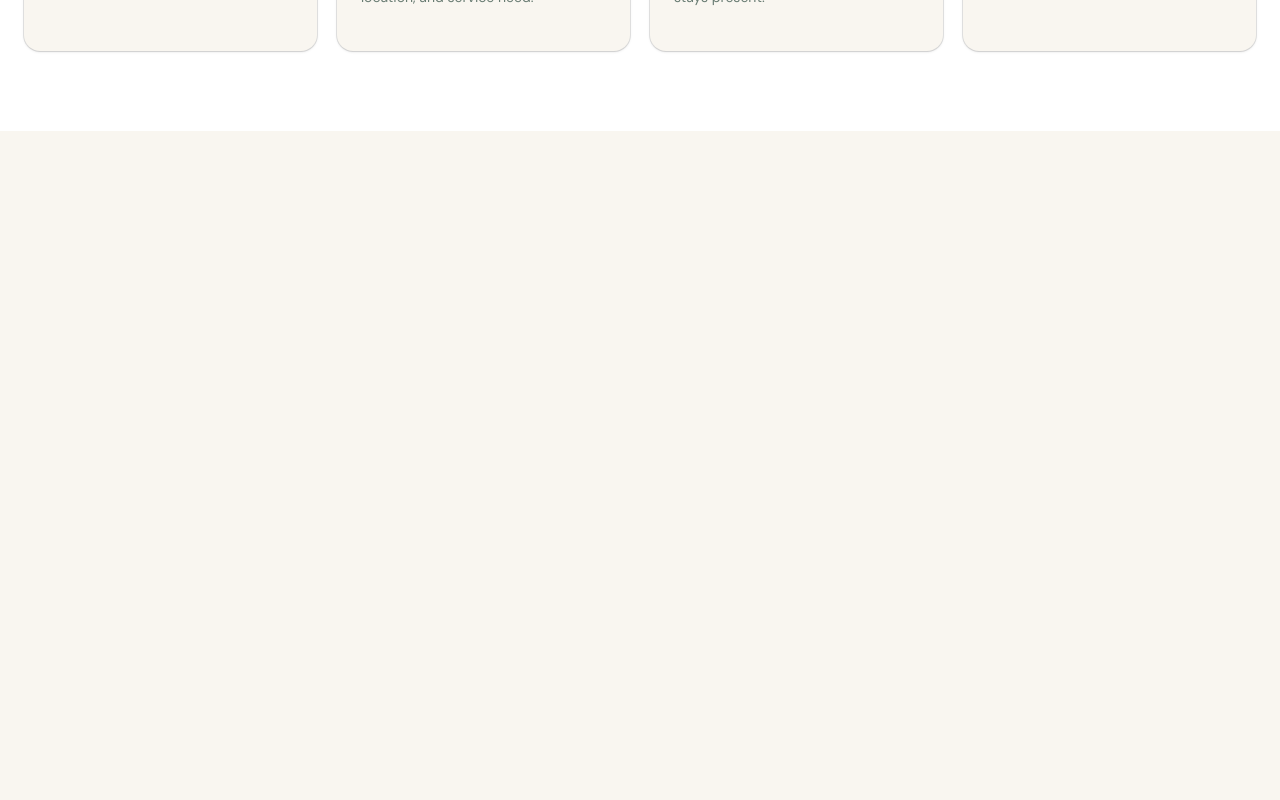
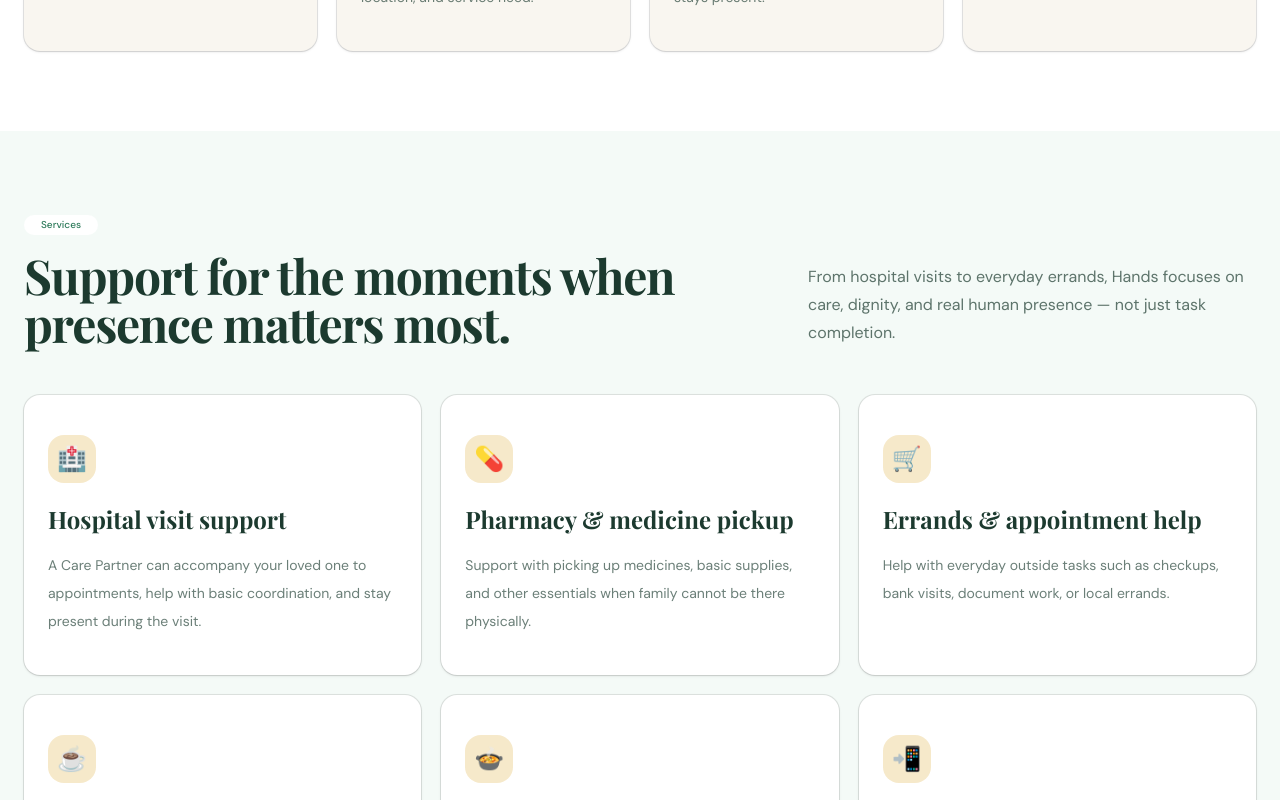
Before and after one commit to mdrafi28/Hands, a Next.js app: page / in a window 1280 px wide. Shown: the part 1600-2400 px from the top of the page. Before the commit the page ends 1731 px from the top, so only its background shows below. Built offline with nearby package versions, Linux system fonts and the light colour scheme; a web font is replaced by a local one.

Commit message:
Add services section

```diff
--- a/src/app/page.tsx
+++ b/src/app/page.tsx
@@ -228,6 +228,80 @@ export default function Home() {
           </div>
         </div>
       </section>
+            <section id="services" className="bg-brand-mist px-6 py-20">
+        <div className="mx-auto max-w-7xl">
+          <div className="flex flex-col justify-between gap-6 md:flex-row md:items-end">
+            <div className="max-w-2xl">
+              <Badge className="mb-4 rounded-full bg-white px-4 py-2 text-brand-green hover:bg-white">
+                Services
+              </Badge>
+
+              <h2 className="font-serif text-4xl font-bold tracking-tight text-brand-forest md:text-5xl">
+                Support for the moments when presence matters most.
+              </h2>
+            </div>
+
+            <p className="max-w-md text-base leading-7 text-brand-forest/70">
+              From hospital visits to everyday errands, Hands focuses on care,
+              dignity, and real human presence — not just task completion.
+            </p>
+          </div>
+
+          <div className="mt-12 grid gap-5 md:grid-cols-3">
+            {[
+              {
+                icon: "🏥",
+                title: "Hospital visit support",
+                text: "A Care Partner can accompany your loved one to appointments, help with basic coordination, and stay present during the visit.",
+              },
+              {
+                icon: "💊",
+                title: "Pharmacy & medicine pickup",
+                text: "Support with picking up medicines, basic supplies, and other essentials when family cannot be there physically.",
+              },
+              {
+                icon: "🛒",
+                title: "Errands & appointment help",
+                text: "Help with everyday outside tasks such as checkups, bank visits, document work, or local errands.",
+              },
+              {
+                icon: "☕",
+                title: "Companionship & check-ins",
+                text: "Someone trusted can spend time with your loved one, check on their comfort, and offer warm human company.",
+              },
+              {
+                icon: "🍲",
+                title: "Food & comfort support",
+                text: "Assistance with meals, water, basic comfort needs, and making sure they are not handling everything alone.",
+              },
+              {
+                icon: "📲",
+                title: "Family update coordination",
+                text: "Families abroad receive simple updates so they feel informed, reassured, and connected throughout the visit.",
+              },
+            ].map((service) => (
+              <Card
+                key={service.title}
+                className="border-white/70 bg-white shadow-sm transition hover:-translate-y-1 hover:shadow-md"
+              >
+                <CardContent className="p-6">
+                  <div className="mb-5 flex h-12 w-12 items-center justify-center rounded-2xl bg-brand-gold/40 text-2xl">
+                    {service.icon}
+                  </div>
+
+                  <h3 className="font-serif text-2xl font-bold text-brand-forest">
+                    {service.title}
+                  </h3>
+
+                  <p className="mt-4 text-sm leading-7 text-brand-forest/65">
+                    {service.text}
+                  </p>
+                </CardContent>
+              </Card>
+            ))}
+          </div>
+        </div>
+      </section>
     </main>
   );
 }
```
